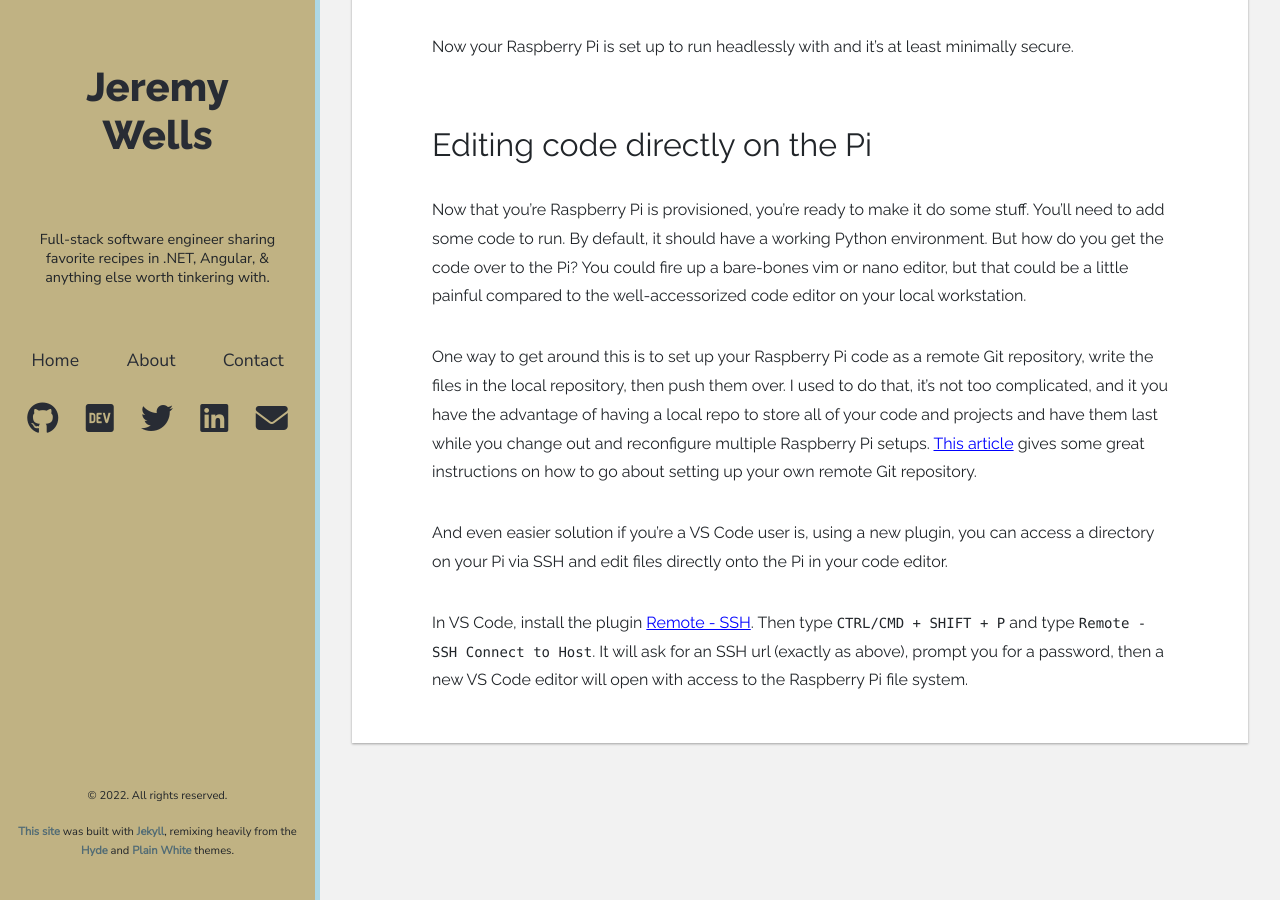
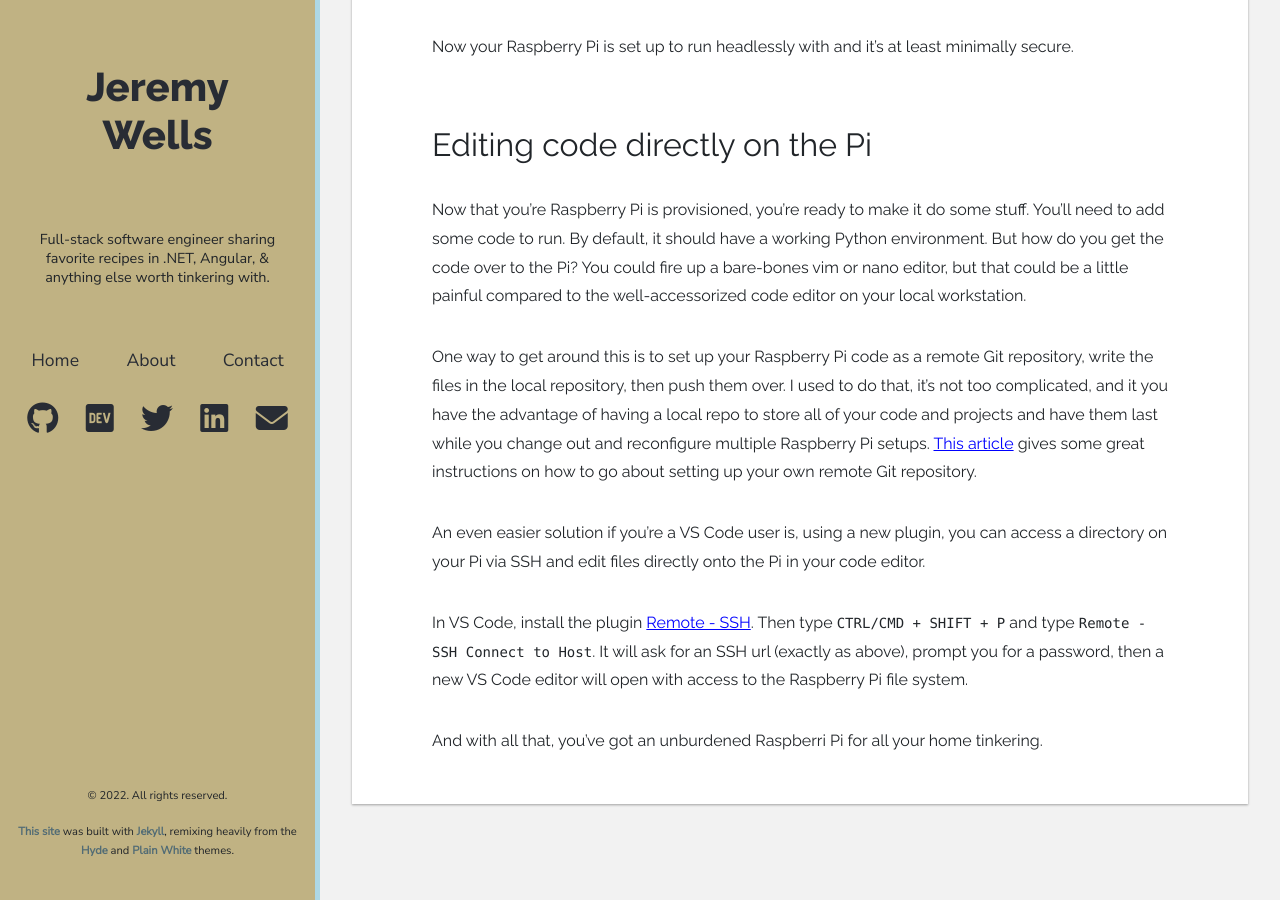
Before and after one commit to jsheridanwells/JeremyWells.Io, a Jekyll site: the page built from _posts/2022-01-10-headless-rpi.md, in a window 1280 px wide and 900 px high, scrolled down 6701 px. Built offline with Jekyll 4.4.1, drawn with Linux system fonts in a browser that asks for light colours; nearby versions of some CDN libraries; some web fonts are replaced; some of the changed text lies outside the part shown.

Commit message:
proofreading rpi article

```diff
--- a/_posts/2022-01-10-headless-rpi.md
+++ b/_posts/2022-01-10-headless-rpi.md
@@ -116,6 +116,8 @@ Now that you're Raspberry Pi is provisioned, you're ready to make it do some stu
 
 One way to get around this is to set up your Raspberry Pi code as a remote Git repository, write the files in the local repository, then push them over. I used to do that, it's not too complicated, and it you have the advantage of having a local repo to store all of your code and projects and have them last while you change out and reconfigure multiple Raspberry Pi setups. [This article]() gives some great instructions on how to go about setting up your own remote Git repository.
 
-And even easier solution if you're a VS Code user is, using a new plugin, you can access a directory on your Pi via SSH and edit files directly onto the Pi in your code editor.
+An even easier solution if you're a VS Code user is, using a new plugin, you can access a directory on your Pi via SSH and edit files directly onto the Pi in your code editor.
 
 In VS Code, install the plugin [Remote - SSH](https://marketplace.visualstudio.com/items?itemName=ms-vscode-remote.remote-ssh). Then type `CTRL/CMD + SHIFT + P` and type `Remote - SSH Connect to Host`. It will ask for an SSH url (exactly as above), prompt you for a password, then a new VS Code editor will open with access to the Raspberry Pi file system.
+
+And with all that, you've got an unburdened Raspberri Pi for all your home tinkering.
```
Also changed, not shown: other parts of _posts/2022-01-10-headless-rpi.md (+2 -2 lines).
